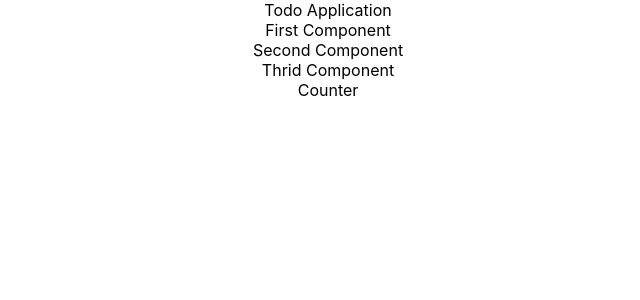
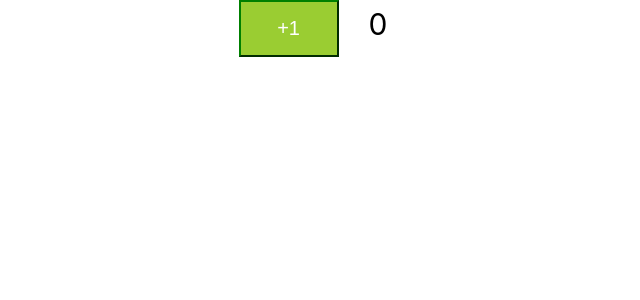
Before and after one commit to GilbertII/TodoApp, a React (Create React App) app: page / in a window 1280 px wide. Shown: the top 300 px of the page, without its empty margins (312-952 px from the left). Built offline with nearby package versions, Linux system fonts and the light colour scheme.

Commit message:
add counter button

```diff
--- a/src/App.js
+++ b/src/App.js
@@ -19,11 +19,7 @@ class App extends Component {
 class ExampleComponent extends Component {
   render() {
     return (
-      <div>
-        Todo Application
-        <FirstComponent />
-        <SecondComponent />
-        <ThirdComponent />
+      <div className="exampleComponent">
         <Counter />
       </div>
     );
--- a/src/components/counter/Counter.js
+++ b/src/components/counter/Counter.js
@@ -1,7 +1,12 @@
-import React from "react";
+import classes from "./Counter.module.css";
 
 function Counter() {
-  return <div>Counter</div>;
+  return (
+    <div>
+      <button>+1</button>
+      <span className={classes.count}>0</span>
+    </div>
+  );
 }
 
 export default Counter;
--- /dev/null
+++ b/src/components/counter/Counter.module.css
@@ -0,0 +1,14 @@
+button {
+  background-color: yellowgreen;
+  border-color: green;
+  font-size: 20px;
+  padding: 15px 30px;
+  color: white;
+  width: 100px;
+}
+
+.count {
+  font-size: 30px;
+  padding: 15px 30px;
+  display: inline;
+}
```
